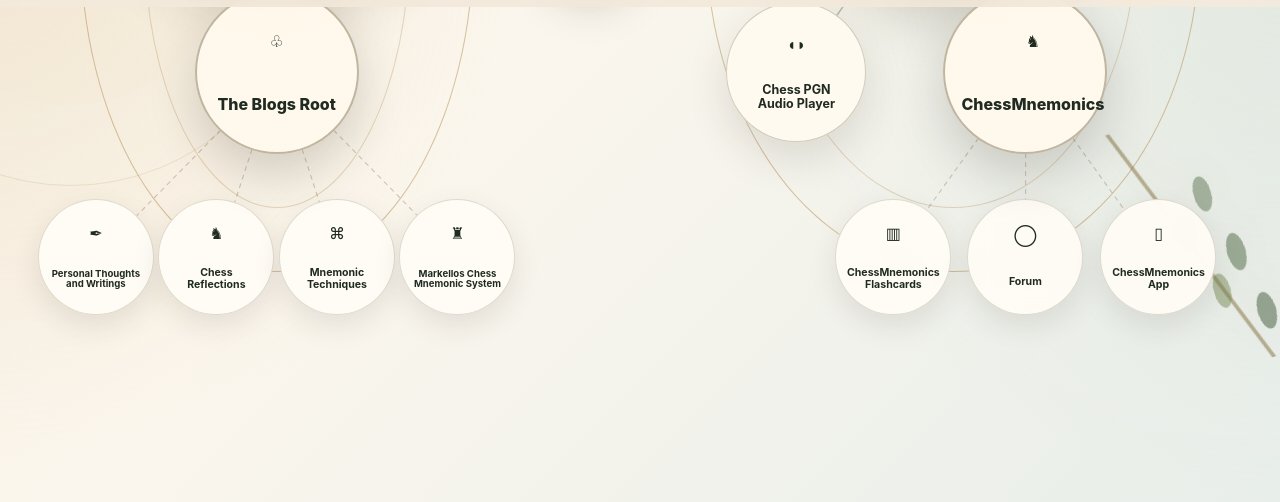
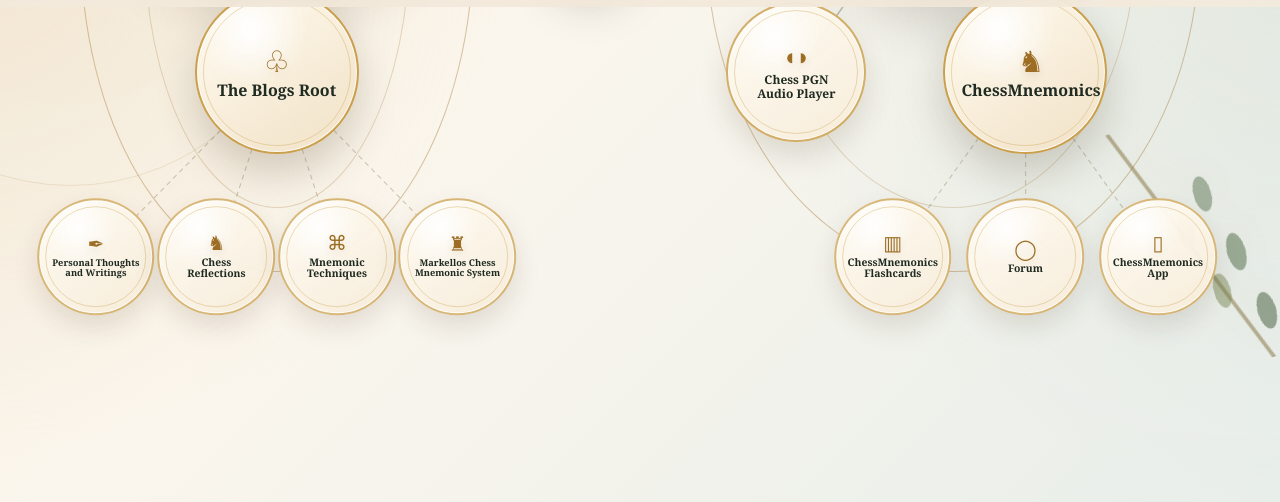
Before and after one commit to mmark76/markellos-ecosystem, a website built with Vite: page index.html in a window 1280 px wide. Shown: the part 793-1295 px from the top of the page. Built offline with nearby package versions, Linux system fonts and the light colour scheme.

Commit message:
Apply gold rings, icons and refined node styling

```diff
--- a/src/components/project-node/project-node.css
+++ b/src/components/project-node/project-node.css
@@ -5,36 +5,66 @@
   width: 8.75rem;
   height: 8.75rem;
   place-items: center;
-  padding: var(--space-4);
-  border: 1px solid rgba(97, 80, 45, 0.28);
+  align-content: center;
+  gap: 0.35rem;
+  padding: 1rem;
+  border: 2px solid rgba(199, 154, 66, 0.78);
   border-radius: 50%;
-  background: var(--color-paper);
-  box-shadow: 0 1rem 2.625rem rgba(47, 39, 27, 0.13);
+  background:
+    radial-gradient(circle at 34% 24%, rgba(255, 255, 255, 0.95), transparent 34%),
+    linear-gradient(145deg, rgba(255, 252, 244, 0.98), rgba(246, 235, 216, 0.96));
+  box-shadow:
+    var(--shadow-node),
+    inset 0 0 0 1px rgba(255, 255, 255, 0.75);
   color: var(--color-ink);
   text-align: center;
   text-decoration: none;
-  backdrop-filter: blur(0.75rem);
   transform: translate(-50%, -50%);
   transition:
     transform 220ms ease,
     box-shadow 220ms ease,
-    border-color 220ms ease;
+    border-color 220ms ease,
+    background 220ms ease;
+}
+
+.project-node::before {
+  position: absolute;
+  inset: 0.38rem;
+  border: 1px solid rgba(199, 154, 66, 0.35);
+  border-radius: 50%;
+  content: '';
+  pointer-events: none;
 }
 
 .project-node:hover,
 .project-node:focus-visible {
-  border-color: rgba(45, 125, 168, 0.64);
-  box-shadow: 0 1.5rem 3.75rem rgba(47, 39, 27, 0.22);
+  border-color: var(--color-gold-dark);
+  background:
+    radial-gradient(circle at 34% 24%, rgba(255, 255, 255, 1), transparent 34%),
+    linear-gradient(145deg, #fffdf7, #f5e7cf);
+  box-shadow:
+    0 1.35rem 2.8rem rgba(63, 44, 22, 0.22),
+    inset 0 0 0 1px rgba(255, 255, 255, 0.9);
   outline: none;
-  transform: translate(-50%, calc(-50% - 0.4375rem)) scale(1.04);
+  transform: translate(-50%, calc(-50% - 0.38rem)) scale(1.035);
+}
+
+.project-node__icon {
+  display: block;
+  color: var(--color-gold-dark);
+  font-family: Georgia, 'Times New Roman', serif;
+  font-size: 1.45rem;
+  line-height: 1;
+  text-shadow: 0 0.2rem 0.5rem rgba(111, 77, 31, 0.12);
 }
 
 .project-node__label {
   display: block;
   max-width: 100%;
-  font-size: 0.92rem;
+  font-family: Georgia, 'Times New Roman', serif;
+  font-size: 0.88rem;
   font-weight: 700;
-  line-height: 1.16;
+  line-height: 1.13;
   overflow-wrap: normal;
   word-break: normal;
   hyphens: none;
@@ -43,8 +73,8 @@
 }
 
 .project-node[data-project-id='chess-pgn-audio-player'] .project-node__label {
-  font-size: 0.78rem;
-  line-height: 1.12;
+  font-size: 0.75rem;
+  line-height: 1.1;
 }
 
 .ecosystem-hub--blogs .project-node--root-main,
@@ -52,9 +82,18 @@
   width: 10.25rem;
   height: 10.25rem;
   border-width: 2px;
-  border-color: rgba(97, 80, 45, 0.4);
-  background: rgba(255, 248, 236, 0.98);
-  box-shadow: 0 1.25rem 3rem rgba(47, 39, 27, 0.18);
+  border-color: rgba(199, 154, 66, 0.92);
+  background:
+    radial-gradient(circle at 34% 24%, rgba(255, 255, 255, 0.98), transparent 35%),
+    linear-gradient(145deg, rgba(255, 251, 241, 0.99), rgba(241, 225, 197, 0.98));
+  box-shadow:
+    0 1.2rem 2.5rem rgba(62, 43, 21, 0.2),
+    inset 0 0 0 1px rgba(255, 255, 255, 0.82);
+}
+
+.ecosystem-hub--blogs .project-node--root-main .project-node__icon,
+.ecosystem-hub--apps .project-node--bottom-main .project-node__icon {
+  font-size: 1.85rem;
 }
 
 .ecosystem-hub--blogs .project-node--root-main .project-node__label,
@@ -70,12 +109,24 @@
 .ecosystem-hub--apps .project-node--sub-1,
 .ecosystem-hub--apps .project-node--sub-2,
 .ecosystem-hub--apps .project-node--sub-3 {
-  width: 7.25rem;
-  height: 7.25rem;
-  padding: 0.7rem;
-  border-color: rgba(97, 80, 45, 0.2);
-  background: rgba(255, 252, 246, 0.94);
-  box-shadow: 0 0.7rem 1.75rem rgba(47, 39, 27, 0.1);
+  width: 7.35rem;
+  height: 7.35rem;
+  gap: 0.25rem;
+  padding: 0.72rem;
+  border-color: rgba(199, 154, 66, 0.68);
+  box-shadow:
+    0 0.75rem 1.6rem rgba(63, 44, 22, 0.12),
+    inset 0 0 0 1px rgba(255, 255, 255, 0.72);
+}
+
+.ecosystem-hub--blogs .project-node--blog-sub-1 .project-node__icon,
+.ecosystem-hub--blogs .project-node--blog-sub-2 .project-node__icon,
+.ecosystem-hub--blogs .project-node--blog-sub-3 .project-node__icon,
+.ecosystem-hub--blogs .project-node--blog-sub-4 .project-node__icon,
+.ecosystem-hub--apps .project-node--sub-1 .project-node__icon,
+.ecosystem-hub--apps .project-node--sub-2 .project-node__icon,
+.ecosystem-hub--apps .project-node--sub-3 .project-node__icon {
+  font-size: 1.25rem;
 }
 
 .ecosystem-hub--blogs .project-node--blog-sub-1 .project-node__label,
@@ -85,15 +136,15 @@
 .ecosystem-hub--apps .project-node--sub-1 .project-node__label,
 .ecosystem-hub--apps .project-node--sub-2 .project-node__label,
 .ecosystem-hub--apps .project-node--sub-3 .project-node__label {
-  font-size: 0.66rem;
-  font-weight: 650;
-  line-height: 1.1;
+  font-size: 0.65rem;
+  font-weight: 700;
+  line-height: 1.08;
 }
 
 .project-node[data-project-id='personal-thoughts-and-writings'] .project-node__label,
 .project-node[data-project-id='markellos-chess-mnemonic-system'] .project-node__label {
-  font-size: 0.6rem;
-  line-height: 1.08;
+  font-size: 0.58rem;
+  line-height: 1.06;
 }
 
 @media (max-width: 45rem) {
@@ -111,10 +162,30 @@
     width: auto;
     height: auto;
     min-height: 0;
+    grid-template-columns: auto 1fr;
+    justify-items: start;
+    gap: 0.7rem;
     padding: var(--space-4);
     border-width: 1px;
     border-radius: var(--radius-card);
     transform: none !important;
+  }
+
+  .project-node::before {
+    display: none;
+  }
+
+  .project-node__icon,
+  .ecosystem-hub--blogs .project-node--root-main .project-node__icon,
+  .ecosystem-hub--apps .project-node--bottom-main .project-node__icon,
+  .ecosystem-hub--blogs .project-node--blog-sub-1 .project-node__icon,
+  .ecosystem-hub--blogs .project-node--blog-sub-2 .project-node__icon,
+  .ecosystem-hub--blogs .project-node--blog-sub-3 .project-node__icon,
+  .ecosystem-hub--blogs .project-node--blog-sub-4 .project-node__icon,
+  .ecosystem-hub--apps .project-node--sub-1 .project-node__icon,
+  .ecosystem-hub--apps .project-node--sub-2 .project-node__icon,
+  .ecosystem-hub--apps .project-node--sub-3 .project-node__icon {
+    font-size: 1.25rem;
   }
 
   .project-node__label,
@@ -136,6 +207,6 @@
 
   .project-node:hover,
   .project-node:focus-visible {
-    transform: translateY(-0.25rem) !important;
+    transform: translateY(-0.2rem) !important;
   }
 }
```
